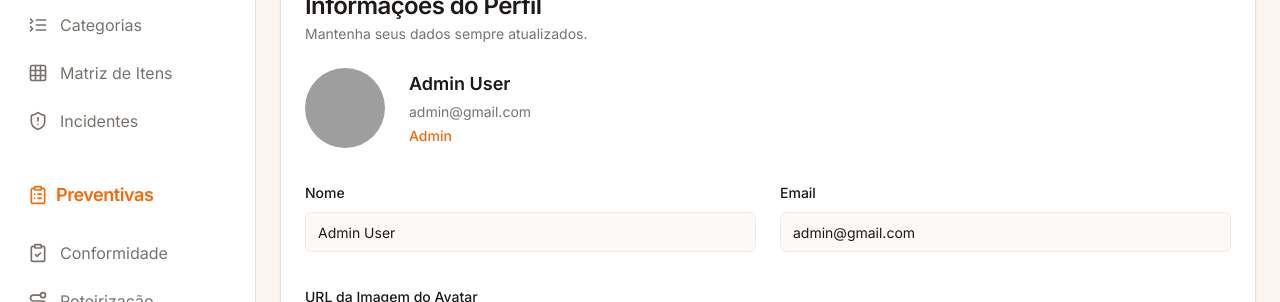
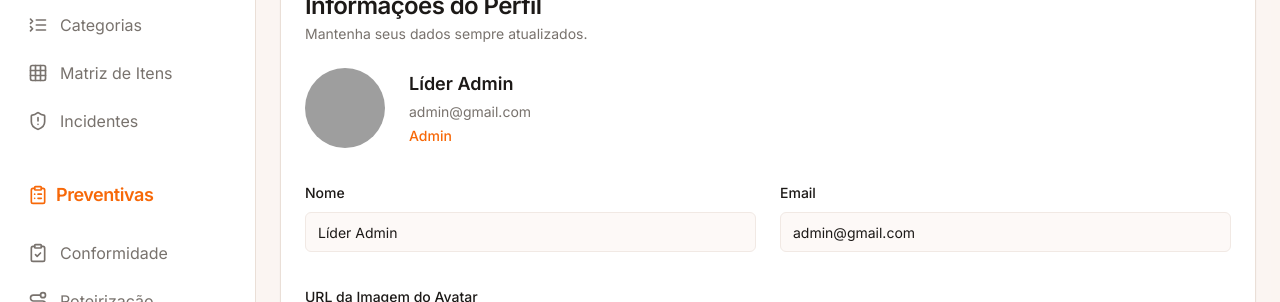
Before and after one commit to nei66s/Mapeamento-Curva-ABC, a Next.js app: page /dashboard/profile in a window 1280 px wide. Shown: the part 203-505 px from the top of the page. Built offline with nearby package versions, Linux system fonts and the light colour scheme; grey boxes are pictures that could not be loaded.

Commit message:
mesmo assim eu altero o "nome" e ele volta para Admin User quandoi atual

```diff
--- a/src/app/dashboard/profile/page.tsx
+++ b/src/app/dashboard/profile/page.tsx
@@ -46,18 +46,21 @@ export default function ProfilePage() {
         return;
     }
 
-    // In a real app, this would be an API call.
+    // In a real app, this would be an API call to a database.
     // Here, we update the mock data object for session persistence.
+    // NOTE: This change only persists for the current user session.
+    // A page refresh will revert to the original data in `src/lib/users.ts`.
+    // To make a permanent change, the file `src/lib/users.ts` must be edited.
     const userIndex = mockUsers.findIndex(u => u.id === user.id);
 
     if (userIndex !== -1) {
         const updatedUser = { ...mockUsers[userIndex], ...data };
-        mockUsers[userIndex] = updatedUser; // Persist in the mock "DB"
+        mockUsers[userIndex] = updatedUser; // Persist in the mock "DB" for this session
         setUser(updatedUser); // Update local state for immediate feedback
 
         toast({
           title: 'Perfil Atualizado!',
-          description: 'Suas informações foram salvas com sucesso. Atualize a página para ver as mudanças refletidas em todo o app.',
+          description: 'Suas informações foram salvas com sucesso. Para uma alteração permanente, o arquivo fonte precisa ser modificado.',
         });
     } else {
          toast({ variant: 'destructive', title: 'Erro', description: 'Não foi possível salvar as alterações.' });
@@ -85,7 +88,7 @@ export default function ProfilePage() {
               <div className="flex items-center gap-6">
                   <Avatar className="h-20 w-20">
                       {form.watch('avatarUrl') && <AvatarImage src={form.watch('avatarUrl')} alt={user.name} />}
-                      <AvatarFallback>{user.name.charAt(0).toUpperCase()}</AvatarFallback>
+                      <AvatarFallback>{form.watch('name').charAt(0).toUpperCase()}</AvatarFallback>
                   </Avatar>
                   <div className="grid gap-1">
                       <h3 className="text-lg font-semibold">{form.watch('name')}</h3>
--- a/src/lib/users.ts
+++ b/src/lib/users.ts
@@ -4,10 +4,11 @@ import { PlaceHolderImages } from './placeholder-images';
 
 const userAvatar = PlaceHolderImages.find(img => img.id === "user-avatar-1");
 
+// This is our "database". Changes to user profiles should be made here to be persistent.
 export const mockUsers: User[] = [
   {
     id: 'user-00',
-    name: 'Admin User',
+    name: 'Líder Admin',
     email: 'admin@gmail.com',
     role: 'admin',
     password: 'admin',
```
